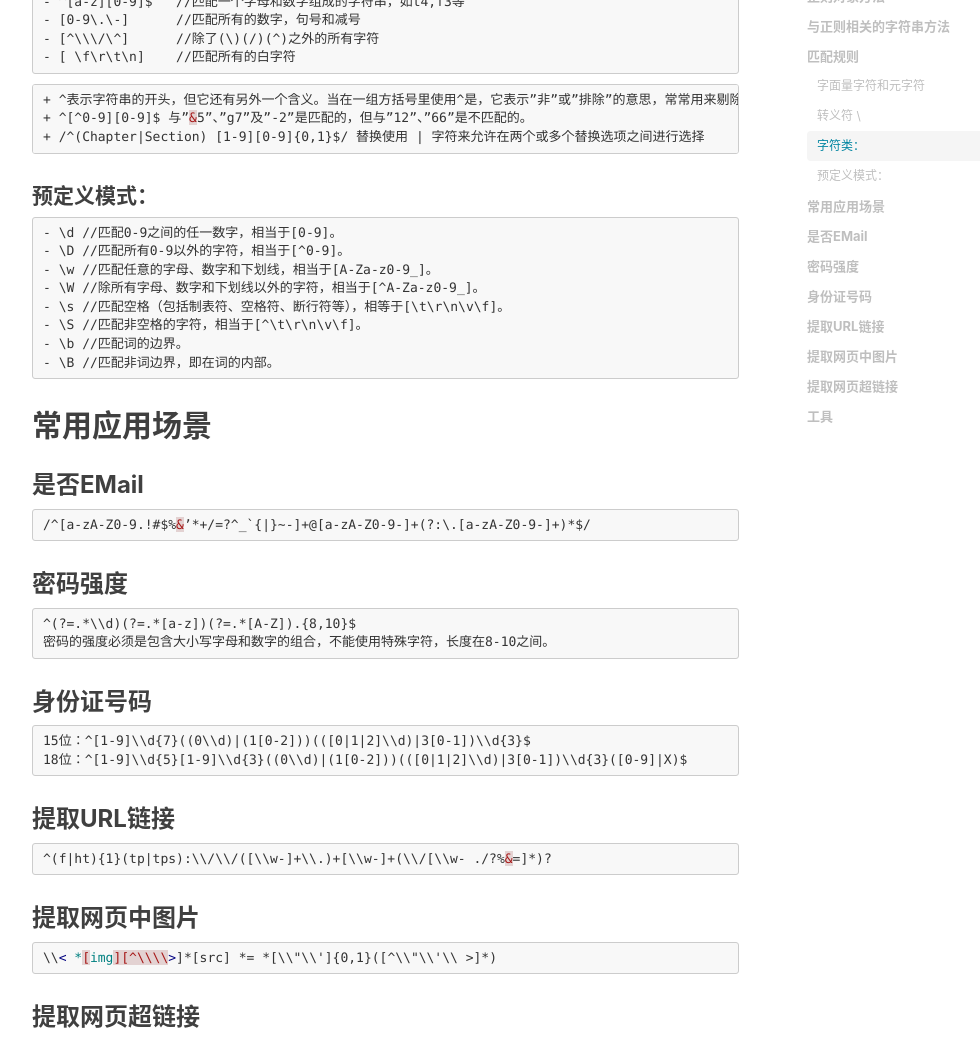
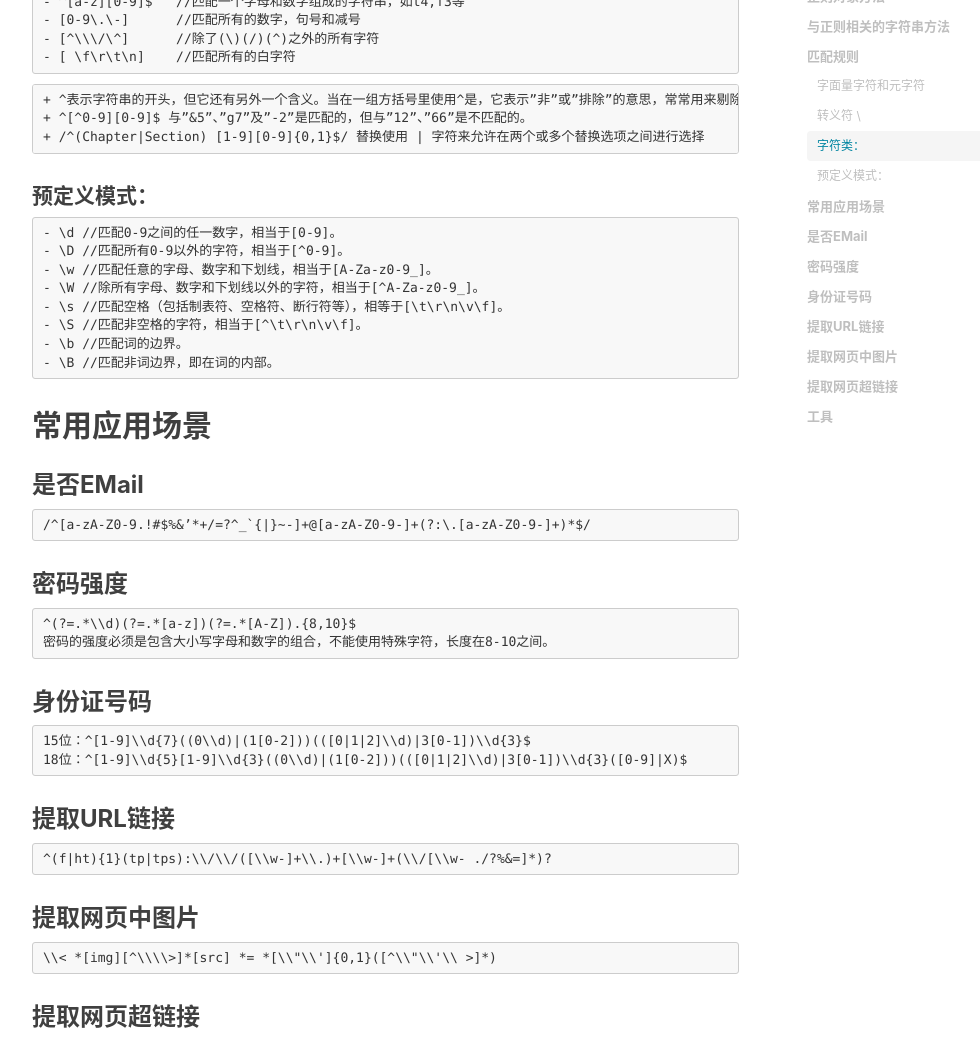
Before and after one commit to bb595700239/bb595700239.github.io, a Jekyll site: the page built from _posts/2018-06-06-regexp-knowledge.markdown, in a window 1280 px wide and 1400 px high, scrolled down 1580 px. Shown: the part 168-1206 px from the top of the window, without its empty margins (233-1213 px from the left). Built offline with Jekyll 4.4.1, drawn with Linux system fonts in a browser that asks for light colours; nearby versions of some CDN libraries; comment, search, counter and statistics services are not loaded; some of the changed text lies outside the part shown.

Commit message:
文章修改
Signed-off-by: bb595700239 <595700239@qq.com>

````diff
--- a/_posts/2018-06-06-regexp-knowledge.markdown
+++ b/_posts/2018-06-06-regexp-knowledge.markdown
@@ -21,7 +21,7 @@ tags:
 
 ### 新建正则表达式
 
-```html
+```asp
 var regex = /xyz/; var regex = /xyz/i
 //等价于：
 var regex = new RegExp('xyz'); var regex = new RegExp('xyz','i')
@@ -29,14 +29,14 @@ var regex = new RegExp('xyz'); var regex = new RegExp('xyz','i')
 
 ### 正则对象属性
 
-```html
+```asp
 1.与修饰符相关属性（global,ignoreCase,multiline）：返回布尔值
 2.与修饰符无关（lastIndex,source(返回正则表达式字符串形式)）
 ```
 
 ### 正则对象方法
 
-```html
+```asp
 test(): 返回布尔值。当前模式是否匹配表达式<br/>
 new RegExp(r).test(str)<br/>
 
@@ -46,7 +46,7 @@ new RegExp(r).exec(str)<br/>
 
 ### 与正则相关的字符串方法
 
-```html
+```asp
 String.prototype.match(reg)  //返回数组包含全部匹配子字符串
 String.prototype.search(reg) //按照正则表达进行搜索，返回一个整数，匹配开始的位置
 String.prototype.replace(reg, replacement) //替换匹配成功的字符串
@@ -56,17 +56,17 @@ String.prototype.split(reg) //按规则进行字符串分割，返回分割的
 ### 匹配规则
 
 #### 字面量字符和元字符
-```html
+```asp
 （点字符 **.** ，位置字符 **^ & **，选择符 |  ）
 ```
 
 #### 转义符 \
-```html
+```asp
 ( ^、.、[、$、(、)、|、*、+、?、{和\\) 注意：用构造函数时要双斜杠 \\\
 ```
 #### 字符类：
 
-```html
+```asp
 - ^once          //表示该模式只匹配那些以once开头的字符串
 - bucket$        //这个模式与"bucket"匹配，与"buckets"不匹配。
 - ^bucket$       //字符^和$同时使用时，表示精确匹配（字符串与模式一样）
@@ -76,7 +76,7 @@ String.prototype.split(reg) //按规则进行字符串分割，返回分割的
 - [ \f\r\t\n]    //匹配所有的白字符
 ```
 
-```html
+```asp
 + ^表示字符串的开头，但它还有另外一个含义。当在一组方括号里使用^是，它表示”非”或”排除”的意思，常常用来剔除某个字符。
 + ^[^0-9][0-9]$ 与”&5”、”g7”及”-2”是匹配的，但与”12”、”66”是不匹配的。
 + /^(Chapter|Section) [1-9][0-9]{0,1}$/ 替换使用 | 字符来允许在两个或多个替换选项之间进行选择
@@ -84,7 +84,7 @@ String.prototype.split(reg) //按规则进行字符串分割，返回分割的
 
 #### 预定义模式：
 
-```html
+```asp
 - \d //匹配0-9之间的任一数字，相当于[0-9]。
 - \D //匹配所有0-9以外的字符，相当于[^0-9]。
 - \w //匹配任意的字母、数字和下划线，相当于[A-Za-z0-9_]。
@@ -99,33 +99,33 @@ String.prototype.split(reg) //按规则进行字符串分割，返回分割的
 
 ### 是否EMail
 
-```html
+```asp
 /^[a-zA-Z0-9.!#$%&’*+/=?^_`{|}~-]+@[a-zA-Z0-9-]+(?:\.[a-zA-Z0-9-]+)*$/
 ```
 
 ### 密码强度
 
-```html
+```asp
 ^(?=.*\\d)(?=.*[a-z])(?=.*[A-Z]).{8,10}$
 密码的强度必须是包含大小写字母和数字的组合，不能使用特殊字符，长度在8-10之间。
 ```
 
 ### 身份证号码
 
-```html
+```asp
 15位：^[1-9]\\d{7}((0\\d)|(1[0-2]))(([0|1|2]\\d)|3[0-1])\\d{3}$
 18位：^[1-9]\\d{5}[1-9]\\d{3}((0\\d)|(1[0-2]))(([0|1|2]\\d)|3[0-1])\\d{3}([0-9]|X)$
 ```
 
 ### 提取URL链接
 
-```html
+```asp
 ^(f|ht){1}(tp|tps):\\/\\/([\\w-]+\\.)+[\\w-]+(\\/[\\w- ./?%&=]*)?
 ```
 
 ### 提取网页中图片
 
-```html
+```asp
 \\< *[img][^\\\\>]*[src] *= *[\\"\\']{0,1}([^\\"\\'\\ >]*)
 ```
 
````
